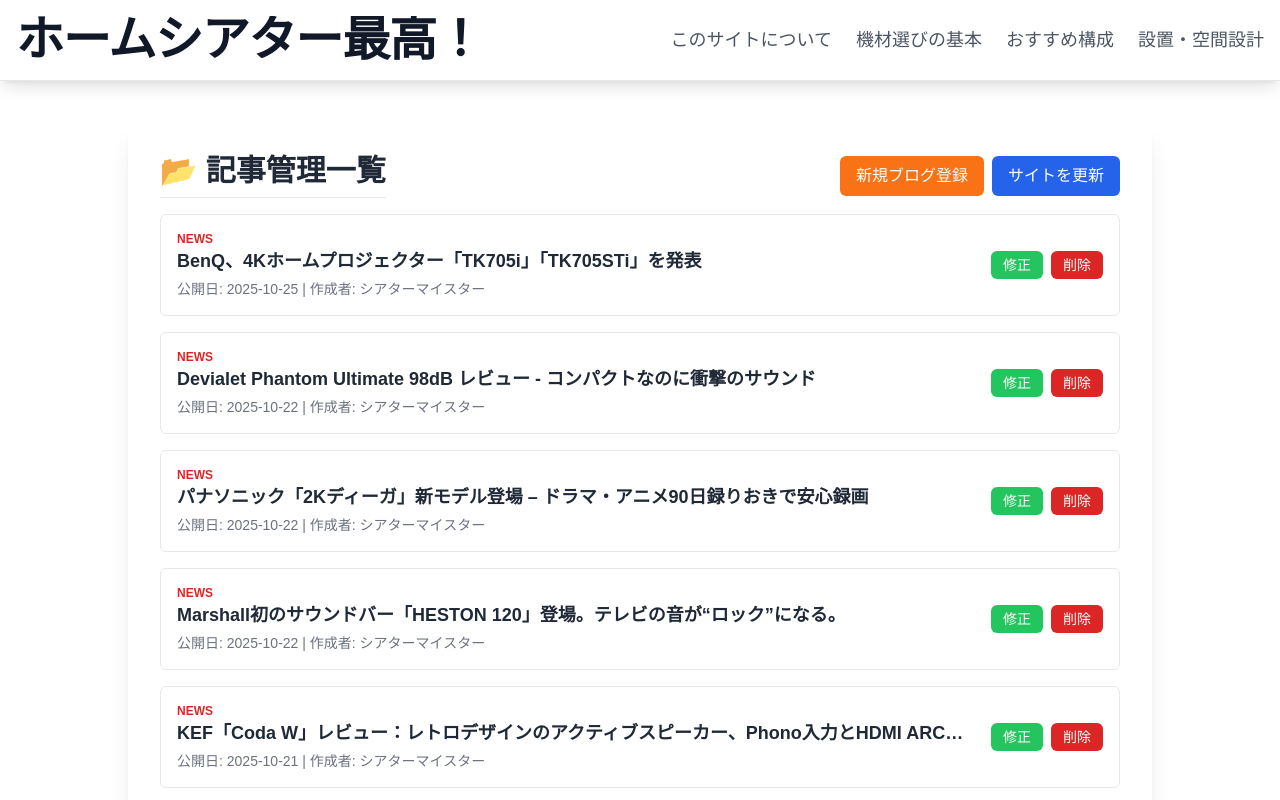
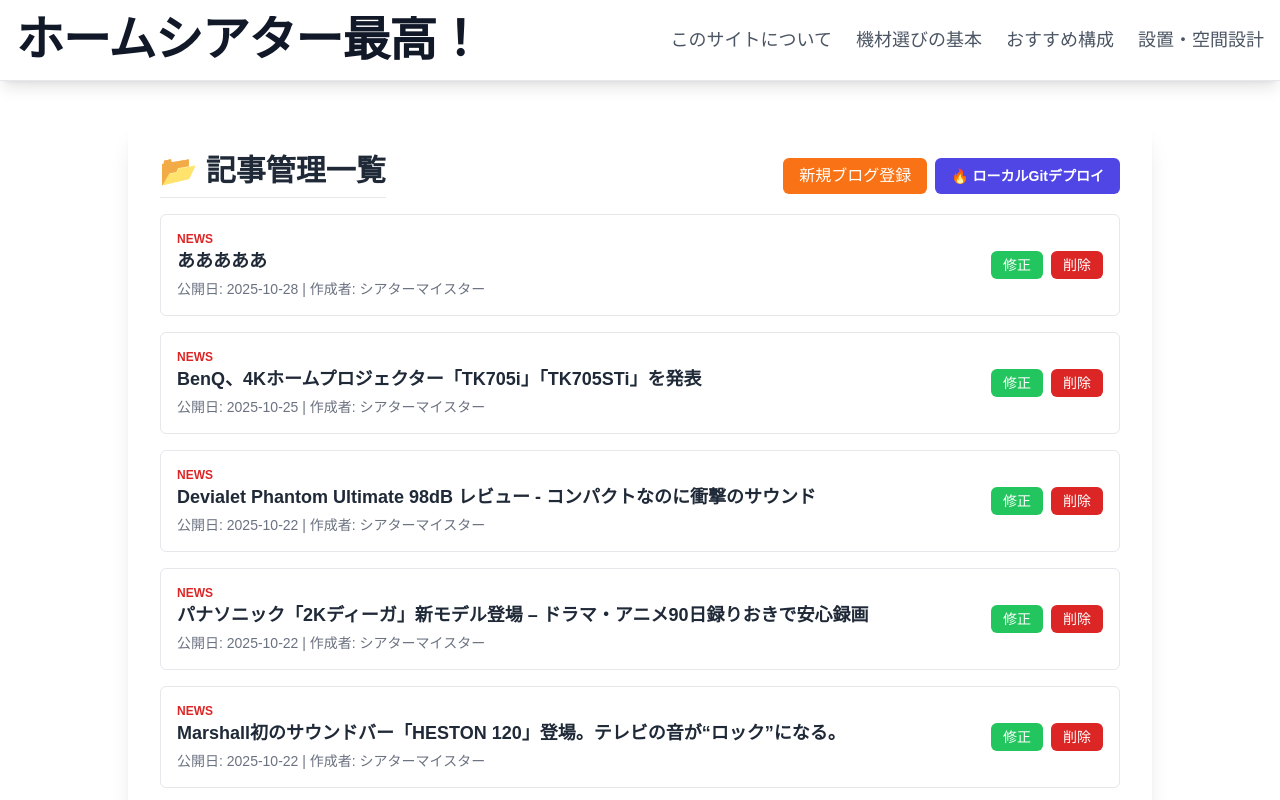
Before and after one commit to gtx13b/hometheater-saiko, a Next.js app: page /admin/articles in a window 1280 px wide. Shown: the top 800 px of the page. Built offline with nearby package versions, Linux system fonts and the light colour scheme.

Commit message:
Web Browser Triggered Update

```diff
--- a/app/admin/articles/page.tsx
+++ b/app/admin/articles/page.tsx
@@ -2,7 +2,8 @@
 import { getAllArticles, Article } from '@/lib/articles';
 import Link from 'next/link';
 import AdminArticleActions from './admin-article-actions';
-import DeployButton from '@/components/DeployButton';
+// import DeployButton from '@/components/DeployButton'; // 元のVercelデプロイボタンをコメントアウト
+import LocalGitDeployButton from '@/components/LocalGitDeployButton'; // ★新しいローカルボタンをインポート
 
 export default async function AdminArticlesPage() {
   const articles: Article[] = await getAllArticles();
@@ -25,8 +26,8 @@ export default async function AdminArticlesPage() {
             新規ブログ登録
           </Link>
 
-          {/* 右端：デプロイボタン */}
-          <DeployButton />
+          {/* 右端：デプロイボタンを置き換え */}
+          <LocalGitDeployButton />
         </div>
       </div>
 
--- /dev/null
+++ b/components/LocalGitDeployButton.tsx
@@ -0,0 +1,61 @@
+// components/LocalGitDeployButton.tsx
+
+"use client";
+
+import { useState } from 'react';
+
+/**
+ * カスタムURLスキーム (git-deploy://trigger) を呼び出すデプロイボタン
+ * * このボタンは、ローカルPC上にインストールされたJavaアプリケーション (GitDeployApp) を
+ * 起動し、そのアプリ内で git add, commit, push の処理を自動実行させます。
+ * * 注意: 成功・失敗の結果はブラウザ側では直接取得できないため、
+ * Javaアプリのコンソール出力を確認する必要があります。
+ */
+export default function LocalGitDeployButton() {
+  const [message, setMessage] = useState('');
+  const [isSubmitting, setIsSubmitting] = useState(false);
+
+  const handleLocalDeploy = () => {
+    setMessage("🔄 ローカルGit操作をトリガー中...");
+    setIsSubmitting(true);
+
+    // カスタムURLスキームを発行
+    // これにより、Windowsレジストリに登録されたローカルアプリが起動します。
+    window.location.href = "git-deploy://trigger";
+
+    // アプリケーション起動後の待機とメッセージ表示
+    // 成功・失敗は正確には判断できませんが、待機時間として設定
+    setTimeout(() => {
+      setMessage("✅ Git操作を起動しました。コンソール出力を確認してください。");
+      setIsSubmitting(false);
+
+      // 3秒後にメッセージをクリア
+      setTimeout(() => setMessage(''), 3000);
+
+    }, 1500); // アプリケーション起動のための短い遅延
+  };
+
+  return (
+    <div className="flex flex-col items-end space-y-1">
+      <button
+        onClick={handleLocalDeploy}
+        disabled={isSubmitting}
+        className={`
+          inline-flex items-center justify-center py-2 px-4 rounded-md font-semibold text-sm
+          ${isSubmitting
+            ? 'bg-gray-400 text-gray-700 cursor-not-allowed'
+            : 'bg-indigo-600 text-white hover:bg-indigo-700 transition duration-300'
+          }
+        `}
+      >
+        {isSubmitting ? '🔄 処理実行中...' : '🔥 ローカルGitデプロイ'}
+      </button>
+
+      {message && (
+        <p className={`text-xs font-medium w-full text-right ${message.includes('✅') ? 'text-green-600' : 'text-gray-600'}`}>
+          {message}
+        </p>
+      )}
+    </div>
+  );
+}
--- /dev/null
+++ b/data/blog-articles/1761627012405.md
@@ -0,0 +1,11 @@
+---
+title: "あああああ"
+date: "2025-10-28"
+description: ""
+author: "シアターマイスター"
+category: "news"
+image: "none"
+alt: ""
+---
+
+あああああああああ
```
